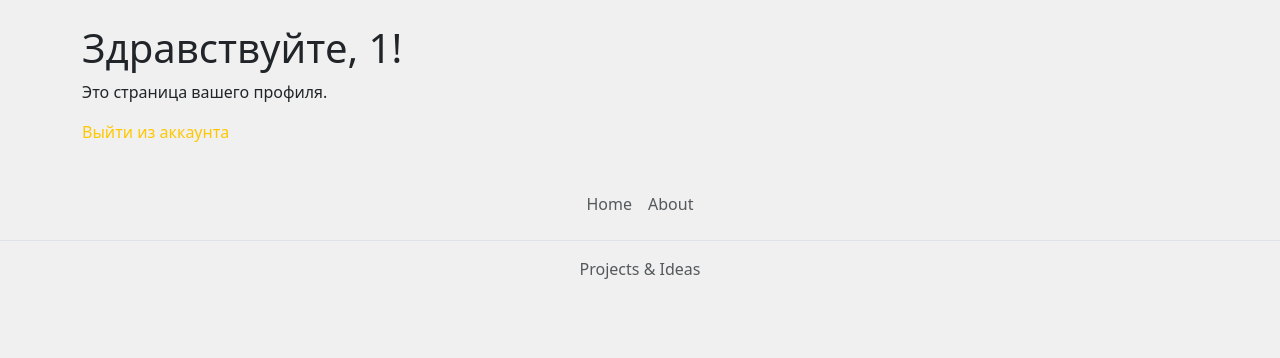
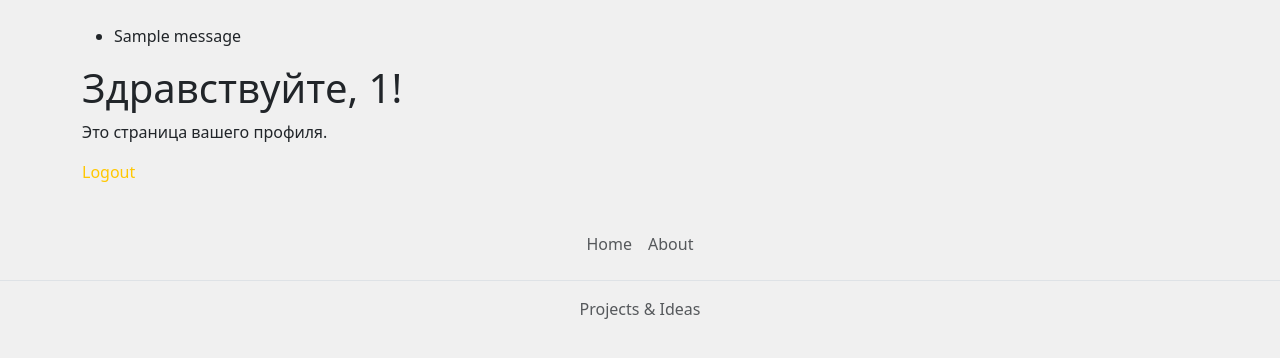
Before and after one commit to IWNL999/projectsideasforum, a Flask app: page /user_login/1 in a window 1280 px wide. Shown: the part 96-454 px from the top of the page. Run offline with Flask 3, Linux system fonts and the light colour scheme; a user stored in the database is signed in; tables that the repository leaves empty hold one stand-in row (values such as "Sample post"); grey boxes marked "Sample" are stand-in pictures; one stand-in notice (Sample message) is shown.

Commit message:
Add files via upload

```diff
--- a/app/templates/reg.html
+++ b/app/templates/reg.html
@@ -16,13 +16,13 @@
       {% endif %}
     {% endwith %}
 
-<form action="/signup" method="POST" enctype="multipart/form-data">
+<form action="{{ url_for('main.registration') }}" method="POST" enctype="multipart/form-data">
     <input type="text" class="form-control" name="login" id="login" placeholder="Введите логин"><br>
     <input type="password" class="form-control" name="password" id="password" placeholder="Введите пароль"><br>
     <input type="password" class="form-control" name="pass2" id="pass2" placeholder="Введите пароль снова"><br>
     <input type="text" class="mail form-control" name="email" id="email" placeholder="Введите почту"><br>
     <label class="avatar2">аватар</label><br>
-    <input type="file" class="avatar form-control" name="file" id="file" ><br>
+    <input type="file" class="avatar form-control" name="file" id="file" accept=".jpg, .jpeg, .png"><br>
     <button class="btn btn-warning" type="submit" href="/signup">Зарегистрировать</button>
 </form>
 </div>
--- a/app/templates/user_login.html
+++ b/app/templates/user_login.html
@@ -4,8 +4,17 @@
 {% endblock %}
 {% block content %}
     <div class="container mt-4">
+           {% with messages = get_flashed_messages() %}
+              {% if messages %}
+                <ul class="flashes">
+                  {% for message in messages %}
+                    <li>{{ message }}</li>
+                  {% endfor %}
+                </ul>
+              {% endif %}
+            {% endwith %}
     <h1>Здравствуйте, {{ login }}!</h1>
     <p>Это страница вашего профиля.</p>
-    <a href="{{ url_for('main.logout') }}">Выйти из аккаунта</a>
+    <a href="{{ url_for('main.logout') }}">Logout</a>
     </div>
 {% endblock %}
```
